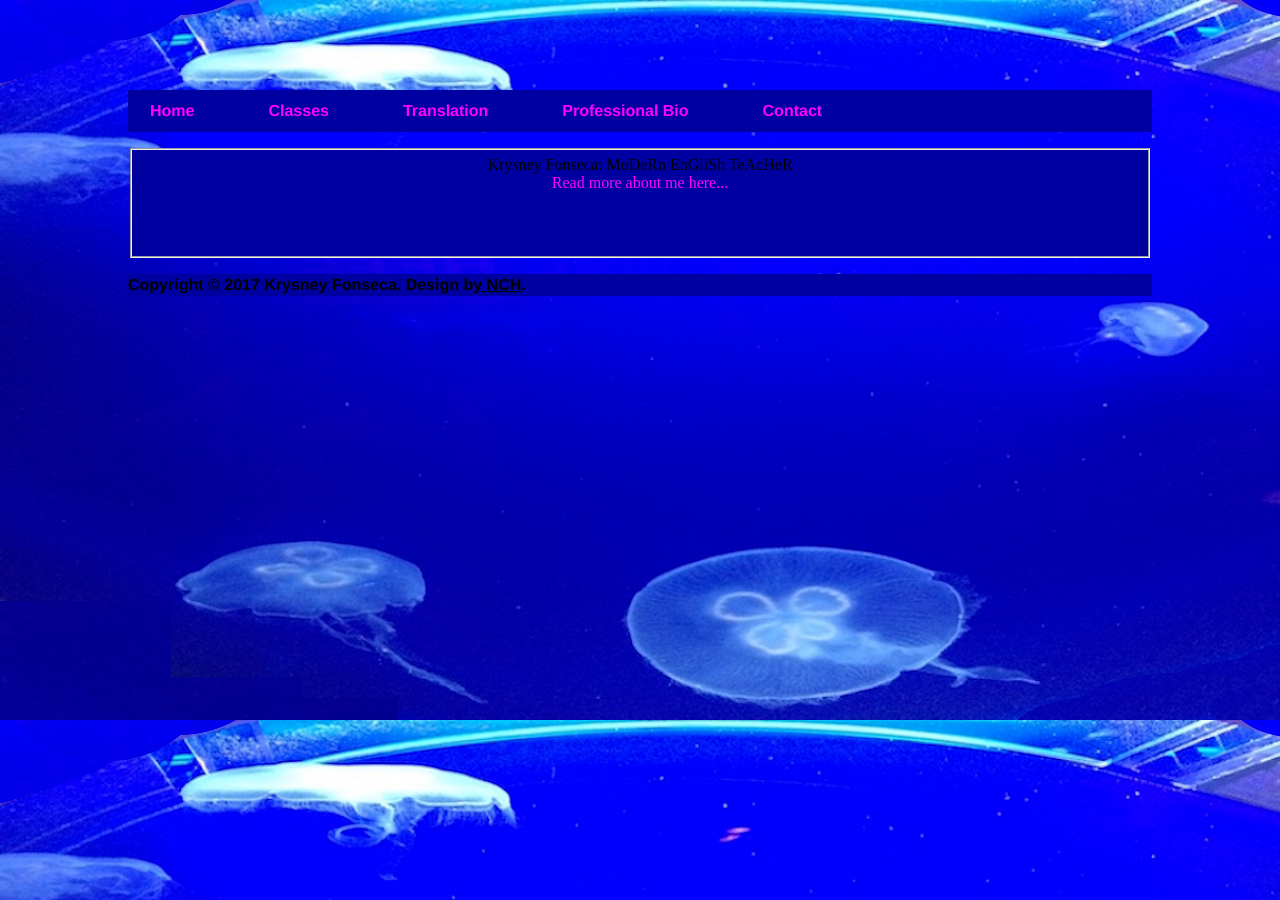
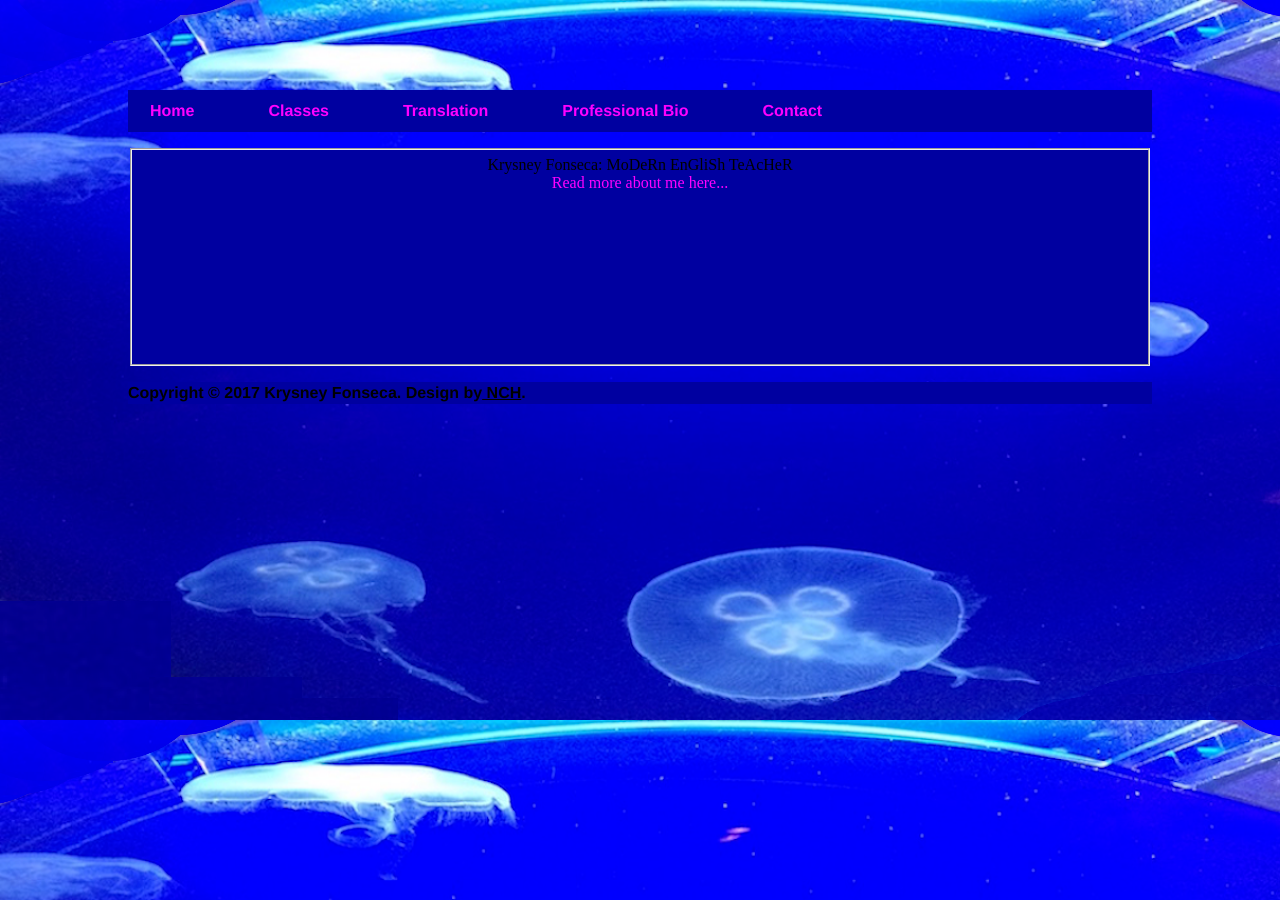
Before and after one commit to english-um-a-um/english-um-a-um.github.io, a Jekyll site: the page built from index.html, in a window 1280 px wide. Built offline with Jekyll 4.4.1, drawn with Linux system fonts in a browser that asks for light colours.

Commit message:
Update index.html

```diff
--- a/index.html
+++ b/index.html
@@ -4,4 +4,14 @@ title: English Um-a-Um - Home
 ---
 
 	<fieldset><center>Krysney Fonseca: MoDeRn EnGliSh TeAcHeR<br>
-		<a href="/bio">Read more about me here...</a><br><br><br><br></center></fieldset>
+		<a href="/bio">Read more about me here...</a><br>
+		<br>
+		<br>
+		<br>
+		<br>
+		<br>
+		<br>
+		<br>
+		<br>
+		<br>
+		</center></fieldset>
```
